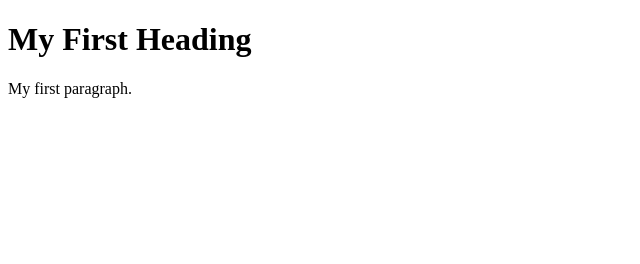
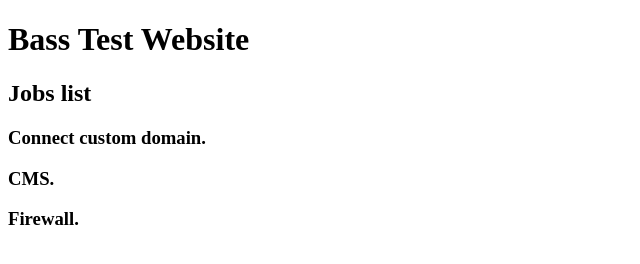
Before and after one commit to JoeWTB/devBass, a plain HTML site: page index.html in a window 1280 px wide. Shown: the whole page, without its empty margins (0-640 px from the left). Drawn offline with Linux system fonts and the light colour scheme.

Commit message:
Update index.html

```diff
--- a/index.html
+++ b/index.html
@@ -2,8 +2,14 @@
 <html>
 <body>
 
-<h1>My First Heading</h1>
-<p>My first paragraph.</p>
+<h1>Bass Test Website</h1>
+
+<h2>Jobs list</h2>
+
+<h3>Connect custom domain.</h3>
+<h3>CMS.</h3>
+<h3>Firewall.</h3>
+
 
 </body>
 </html>
```
